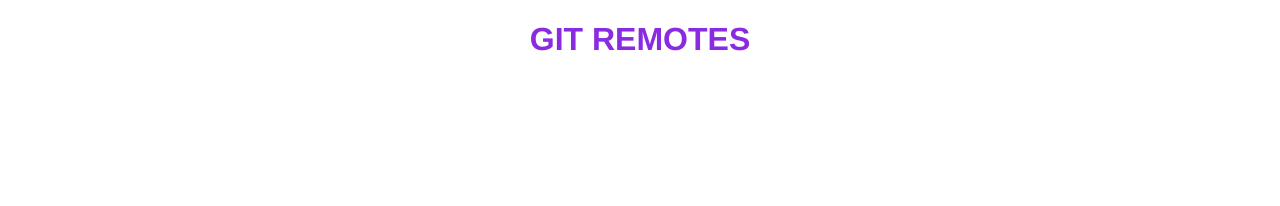
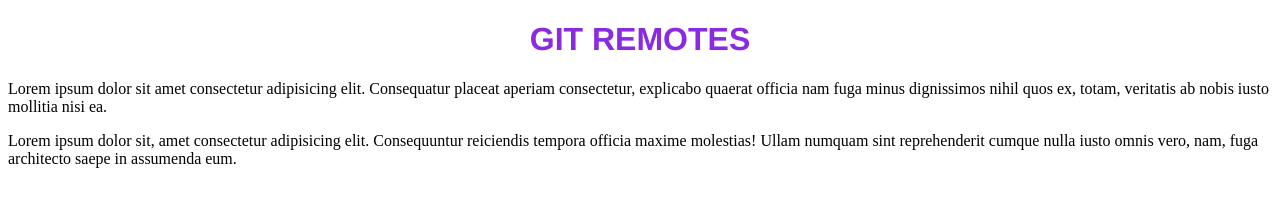
Before and after one commit to 4lb37t0/GIT-4, a plain HTML site: page index.html in a window 1280 px wide. Drawn offline with Linux system fonts and the light colour scheme.

Commit message:
aggiunto lorem

```diff
--- a/index.html
+++ b/index.html
@@ -1,12 +1,23 @@
 <!DOCTYPE html>
 <html lang="en">
+
 <head>
     <meta charset="UTF-8">
     <meta name="viewport" content="width=device-width, initial-scale=1.0">
     <title>Document</title>
     <link rel="stylesheet" href="./css/style.css">
 </head>
+
 <body>
     <h1>GIT REMOTES</h1>
+    <div>
+        <p>Lorem ipsum dolor sit amet consectetur adipisicing elit. Consequatur placeat aperiam consectetur, explicabo
+            quaerat officia nam fuga minus dignissimos nihil quos ex, totam, veritatis ab nobis iusto mollitia nisi ea.
+        </p>
+        <p>Lorem ipsum dolor sit, amet consectetur adipisicing elit. Consequuntur reiciendis tempora officia maxime
+            molestias! Ullam numquam sint reprehenderit cumque nulla iusto omnis vero, nam, fuga architecto saepe in
+            assumenda eum.</p>
+    </div>
 </body>
+
 </html>
```
